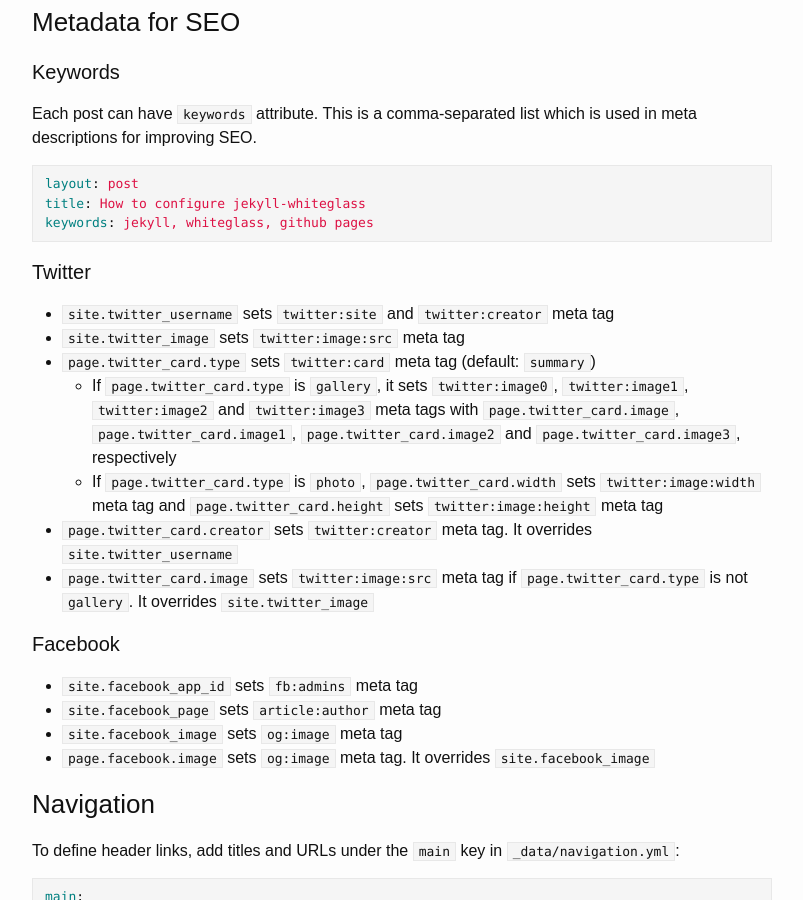
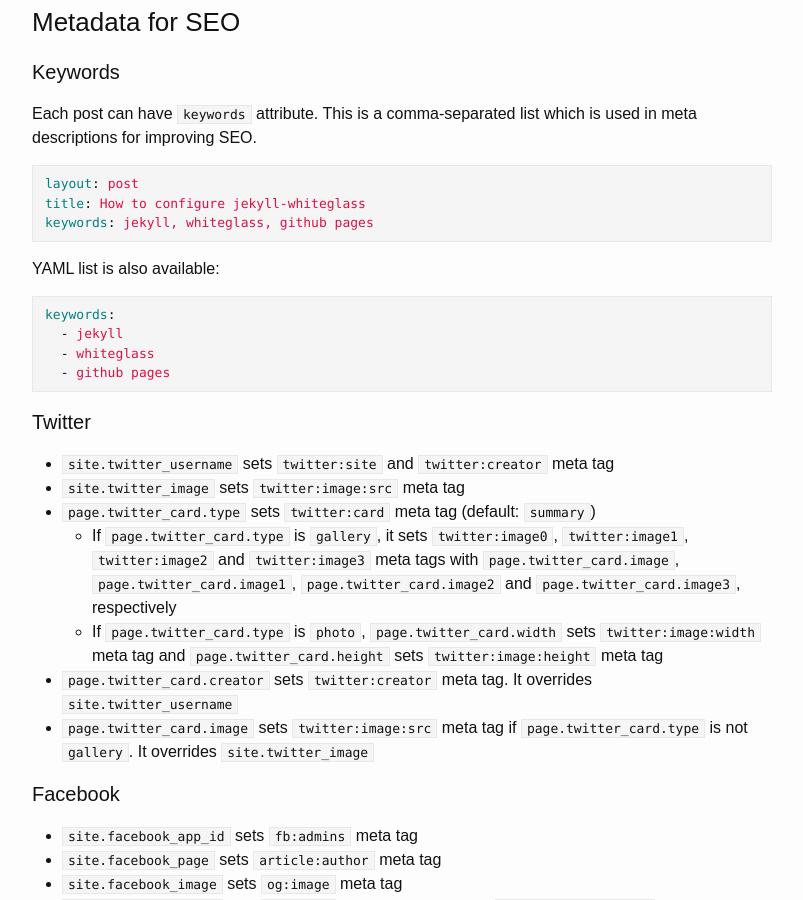
Before and after one commit to yous/whiteglass, a Jekyll site: the page built from about.md, in a window 1280 px wide and 900 px high, scrolled down 3023 px. Shown: the whole window, without its empty margins (238-1041 px from the left). Built offline with Jekyll 4.4.1, drawn with Linux system fonts in a browser that asks for light colours.

Commit message:
Support YAML list for keywords (Fix #7)

````diff
--- a/_includes/head.html
+++ b/_includes/head.html
@@ -8,7 +8,14 @@
   {% assign description = page.description | default: page.excerpt | default: site.description | strip_html | normalize_whitespace | escape %}
   <title>{{ title }}</title>
   <meta name="description" content="{{ description }}">
-  {% if page.keywords %}<meta name="keywords" content="{{ page.keywords }}">{% endif %}
+  {% if page.keywords %}
+    {% if page.keywords.first %}
+      {% assign keywords = page.keywords | join: ',' %}
+    {% else %}
+      {% assign keywords = page.keywords %}
+    {% endif %}
+    <meta name="keywords" content="{{ keywords }}">
+  {% endif %}
 
   <link rel="stylesheet" href="{{ "/assets/main.css" | relative_url }}">
   <link rel="canonical" href="{{ canonical }}">
--- a/about.md
+++ b/about.md
@@ -180,6 +180,15 @@
 keywords: jekyll, whiteglass, github pages
 ```
 
+YAML list is also available:
+
+``` yaml
+keywords:
+  - jekyll
+  - whiteglass
+  - github pages
+```
+
 #### Twitter
 
 - `site.twitter_username` sets `twitter:site` and `twitter:creator` meta tag
````
Also changed, not shown: README.md.
